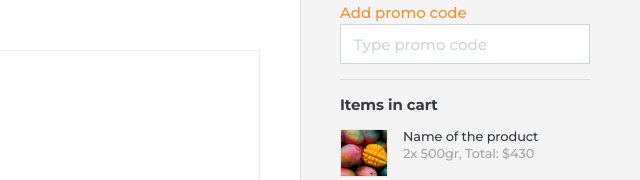
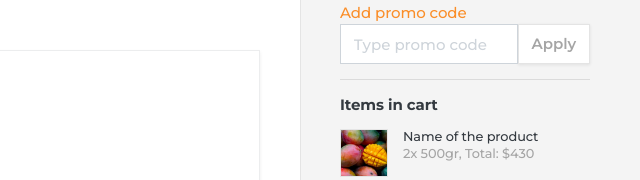
Before and after one commit to vosidiy/jurassicfruit-html, a plain HTML site: page page-order-2.html in a window 1280 px wide. Both pictures are taken after a click on the link "Add promo code". Shown: the part 228-408 px from the top of the page, 640-1280 px from the left. Drawn offline with nearby package versions, Linux system fonts and the light colour scheme; files that its build step writes are made by us from their sources.

Commit message:
added button to apply promo code on order

```diff
--- a/page-order-2.html
+++ b/page-order-2.html
@@ -216,7 +216,10 @@
 
 			<a href="#promo" data-toggle="collapse">Add promo code</a>
 			<div id="promo" class="collapse">
-				<input type="text" class="form-control" placeholder="Type promo code" name="">
+				<div class="input-group">
+					<input type="text" class="form-control" placeholder="Type promo code" name="">
+					<button type="submit" class="btn btn-light">Apply</button>
+				</div> <!-- input-group.// -->
 			</div>
 
 			<hr>
```
Also changed, not shown: page-order-3.html (+4 -1 lines), page-order-4.html (+4 -1 lines).
